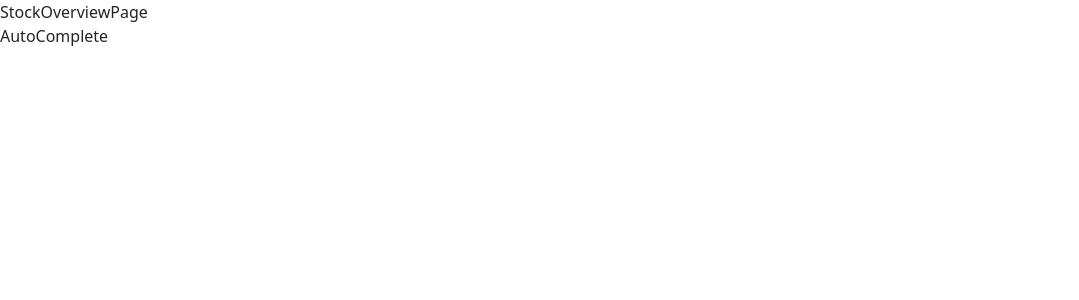
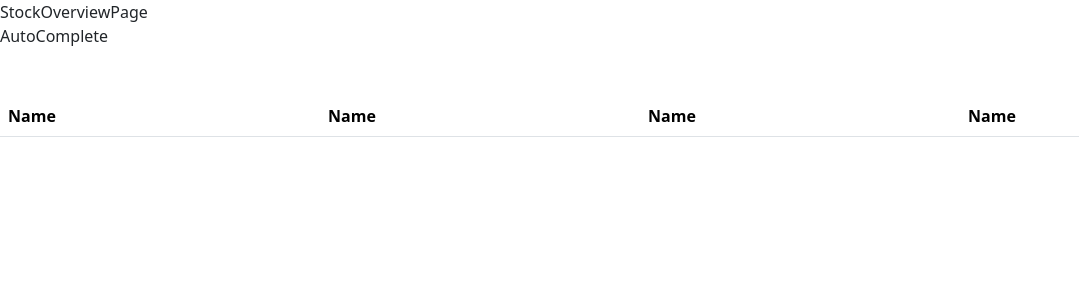
Before and after one commit to Charlie042/Graph, a React (Vite) app: page /details/1 in a window 1280 px wide. Shown: the top 300 px of the page, without its empty margins (0-1079 px from the left). Built offline with nearby package versions, Linux system fonts and the light colour scheme; no server answers.

Commit message:
changes made

```diff
--- a/src/Components/StockList.jsx
+++ b/src/Components/StockList.jsx
@@ -42,9 +42,21 @@ const StockList = () => {
   return (
 
     <div>
-      <table>
-        <thead>
+      <table className='table hover mt-5'>
+        <thead style={{color: "red"}}>
           <tr>
+            <th scope='col'>
+              Name
+            </th>
+            <th scope='col'>
+              Name
+            </th>
+            <th scope='col'>
+              Name
+            </th>
+            <th scope='col'>
+              Name
+            </th>
 
           </tr>
         </thead>
```
